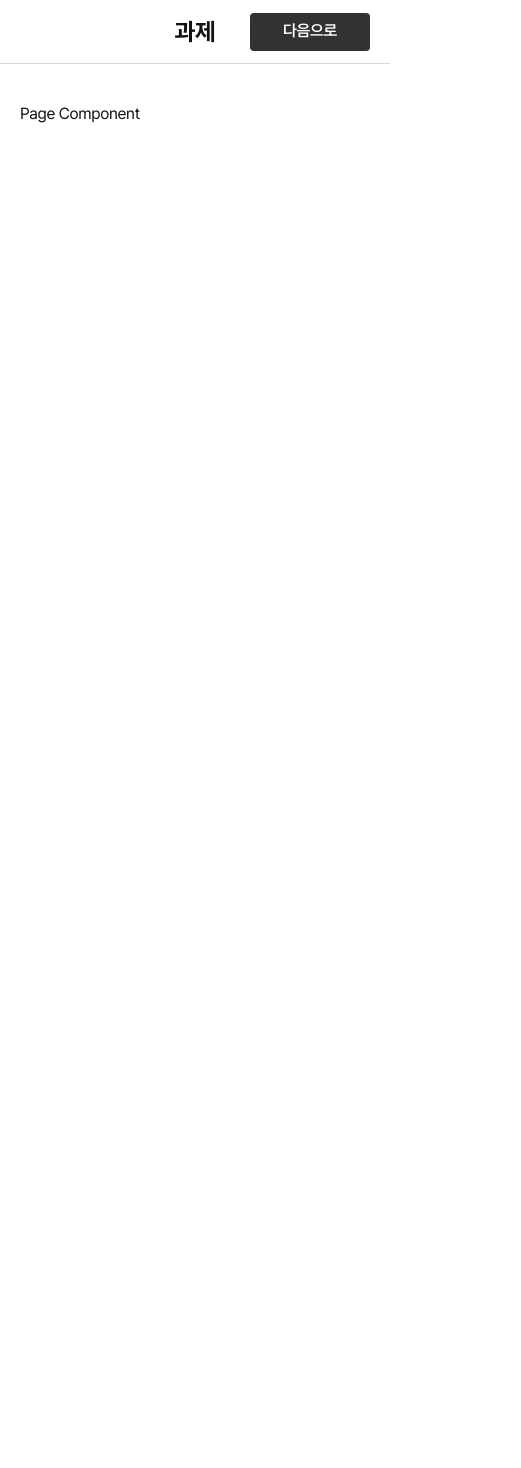
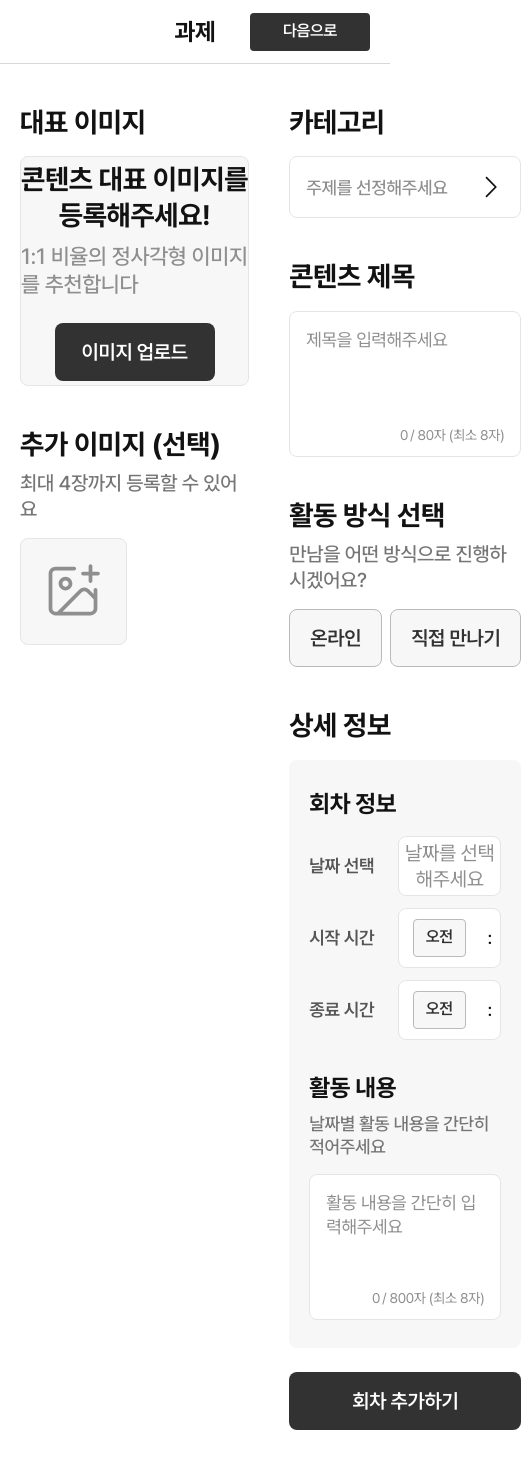
Before and after one commit to p-acid/curi, a Next.js app: page / in a window 390 px wide. Shown: the top 1468 px of the page, 521 px wide, since content can reach past the window. Before the commit the page ends 844 px from the top, so only its background shows below. Built offline with nearby package versions, Linux system fonts and the light colour scheme.

Commit message:
style: 기본 마크업 및 반응형 분기 구현

```diff
--- a/src/app/(navigation)/page.tsx
+++ b/src/app/(navigation)/page.tsx
@@ -1,9 +1,184 @@
+import Link from "next/link";
+import ChevronRightIcon from "@/assets/icons/chevron-right.svg?component";
+import ImagePlusIcon from "@/assets/icons/image-plus.svg?component";
+import { Button } from "@/components/button";
+import { Textarea } from "@/components/textarea";
+import { PAGE_ROUTES } from "@/config";
+
 const HomePage = () => {
   return (
-    <main className="content">
-      <div className="box">
-        <h1>Page Component</h1>
-      </div>
+    <main className="content flex gap-10 max-mobile:flex-col max-mobile:gap-0">
+      <section className="flex-1">
+        <div className="box">
+          <h3 className="heading-1">대표 이미지</h3>
+          <div className="flex aspect-square flex-col items-center justify-center gap-6 rounded-lg border border-[#E5E5E5] bg-[#F7F7F8]">
+            <div className="flex flex-col gap-2">
+              <p className="whitespace-pre text-center font-bold text-[28px] max-mobile:text-xl">
+                콘텐츠 대표 이미지를
+                <br />
+                등록해주세요!
+              </p>
+              <p className="font-medium text-[#8F8F8F] text-[22px] max-mobile:text-base">
+                1:1 비율의 정사각형 이미지를 추천합니다
+              </p>
+            </div>
+            <Button size="large" className="max-mobile:btn-medium w-40">
+              이미지 업로드
+            </Button>
+          </div>
+        </div>
+
+        <div className="box">
+          <div className="space-y-2">
+            <h3 className="heading-1">추가 이미지 (선택)</h3>
+            <p className="title-1 text-[#767676]">
+              최대 4장까지 등록할 수 있어요
+            </p>
+          </div>
+          <div className="grid grid-cols-2 grid-rows-2 gap-4">
+            <label className="flex aspect-square cursor-pointer items-center justify-center rounded-lg border border-[#E5E5E5] bg-[#F7F7F8]">
+              <ImagePlusIcon
+                className="size-15 text-[#8F8F8F] max-mobile:size-8"
+                width={60}
+                height={60}
+              />
+              <input id="file" type="file" className="sr-only" />
+            </label>
+          </div>
+        </div>
+      </section>
+      <section className="flex-1">
+        <div className="box">
+          <h3 className="heading-1">카테고리</h3>
+          <Link
+            href={PAGE_ROUTES.CATEGORY}
+            className="flex items-center justify-between gap-1 rounded-lg border border-[#E5E5E5] bg-background p-4 max-mobile:py-3"
+          >
+            <span className="font-medium text-[#8F8F8F] text-lg max-mobile:text-base">
+              주제를 선정해주세요
+            </span>
+            <ChevronRightIcon className="size-7 text-foreground max-mobile:size-6" />
+          </Link>
+        </div>
+
+        <div className="box">
+          <h3 className="heading-1">콘텐츠 제목</h3>
+          <Textarea
+            placeholder="제목을 입력해주세요"
+            minLength={8}
+            maxLength={80}
+          />
+        </div>
+
+        <div className="box">
+          <div className="space-y-2">
+            <h3 className="heading-1">활동 방식 선택</h3>
+            <p className="title-1 text-[#767676]">
+              만남을 어떤 방식으로 진행하시겠어요?
+            </p>
+          </div>
+          <div className="flex gap-2">
+            <Button
+              color="primaryOutline"
+              size="large"
+              className="max-mobile:btn-medium w-full"
+            >
+              온라인
+            </Button>
+            <Button
+              color="primaryOutline"
+              size="large"
+              className="max-mobile:btn-medium w-full"
+            >
+              직접 만나기
+            </Button>
+          </div>
+        </div>
+
+        <div className="box">
+          <h3 className="heading-1">상세 정보</h3>
+          <div className="flex flex-col gap-8 rounded-lg bg-[#F7F7F8] px-5 py-7">
+            <div className="space-y-4">
+              <p className="heading-2">회차 정보</p>
+              <div className="space-y-3">
+                <div className="flex items-center gap-6 max-mobile:gap-4">
+                  <span className="whitespace-pre font-semibold text-[#565656] text-lg max-mobile:text-base">
+                    날짜 선택
+                  </span>
+                  <button
+                    type="button"
+                    className="flex h-15 w-full items-center justify-center rounded-lg border border-[#E5E5E5] bg-background max-mobile:h-13"
+                  >
+                    <p className="text-[#8F8F8F] text-xl max-mobile:text-base">
+                      날짜를 선택해주세요
+                    </p>
+                  </button>
+                </div>
+
+                <div className="flex items-center gap-6 max-mobile:gap-4">
+                  <span className="whitespace-pre font-semibold text-[#565656] text-lg max-mobile:text-base">
+                    시작 시간
+                  </span>
+                  <div className="flex h-15 w-full items-center justify-center rounded-lg border border-[#E5E5E5] bg-background max-mobile:h-13">
+                    <div className="flex min-w-20 items-center justify-center max-mobile:min-w-16">
+                      <Button
+                        color="primaryOutline"
+                        size="small"
+                        className="max-mobile:px-2"
+                      >
+                        오전
+                      </Button>
+                    </div>
+                    <input className="w-full text-center font-medium text-xl outline-none max-mobile:text-lg" />
+                    <span className="font-medium text-lg">:</span>
+                    <input className="w-full text-center font-medium text-xl outline-none max-mobile:text-lg" />
+                  </div>
+                </div>
+
+                <div className="flex items-center gap-6 max-mobile:gap-4">
+                  <span className="whitespace-pre font-semibold text-[#565656] text-lg max-mobile:text-base">
+                    종료 시간
+                  </span>
+                  <div className="flex h-15 w-full items-center justify-center rounded-lg border border-[#E5E5E5] bg-background max-mobile:h-13">
+                    <div className="flex min-w-20 items-center justify-center max-mobile:min-w-16">
+                      <Button
+                        color="primaryOutline"
+                        size="small"
+                        className="max-mobile:px-2"
+                      >
+                        오전
+                      </Button>
+                    </div>
+                    <input className="w-full text-center font-medium text-xl outline-none max-mobile:text-lg" />
+                    <span className="font-medium text-lg">:</span>
+                    <input className="w-full text-center font-medium text-xl outline-none max-mobile:text-lg" />
+                  </div>
+                </div>
+              </div>
+            </div>
+
+            <div className="space-y-4">
+              <div className="space-y-2">
+                <p className="heading-2">활동 내용</p>
+                <p className="title-2 text-[#767676]">
+                  날짜별 활동 내용을 간단히 적어주세요
+                </p>
+              </div>
+              <Textarea
+                placeholder="활동 내용을 간단히 입력해주세요"
+                minLength={8}
+                maxLength={800}
+              />
+            </div>
+          </div>
+        </div>
+
+        <div className="pt-6 max-mobile:px-4">
+          <Button size="large" className="max-mobile:btn-medium w-full">
+            회차 추가하기
+          </Button>
+        </div>
+      </section>
     </main>
   );
 };
--- a/src/app/category/layout.tsx
+++ b/src/app/category/layout.tsx
@@ -1,13 +1,17 @@
 "use client";
 
+import { useRouter } from "next/navigation";
 import type { PropsWithChildren } from "react";
+import { PAGE_ROUTES } from "@/config";
 import { BottomButton } from "@/layouts/bottom-button";
 import { Header } from "@/layouts/header";
 
 const CategoryLayout = ({ children }: PropsWithChildren) => {
+  const { push } = useRouter();
+
   return (
     <div>
-      <Header title="카테고리" onExit={console.log} />
+      <Header title="카테고리" onExit={() => push(PAGE_ROUTES.ROOT)} />
       {children}
       <BottomButton>다음으로</BottomButton>
     </div>
--- a/src/app/globals.css
+++ b/src/app/globals.css
@@ -1,6 +1,8 @@
 @import "tailwindcss";
 
 @theme {
+  --color-background: #ffffff;
+  --color-foreground: #121212;
   --spacing-container: 1100px;
   --breakpoint-desktop: 1100px;
   --breakpoint-mobile: 767;
@@ -14,21 +16,44 @@
 }
 
 @utility content {
-  @apply px-5 max-mobile:px-0
+  @apply mx-auto px-5 max-w-container max-mobile:px-0 pb-40 max-mobile:pb-[232px]
 }
 
 @utility box {
-  @apply pt-10 max-mobile:px-4
+  @apply space-y-4 pt-10 max-mobile:space-y-3 max-mobile:px-4
 }
 
-:root {
-  --background: #ffffff;
-  --foreground: #121212;
+@utility heading-1 {
+  @apply text-[28px] max-mobile:text-[22px] font-bold
+}
+
+@utility heading-2 {
+  @apply text-2xl max-mobile:text-xl font-bold
+}
+
+@utility title-1 {
+  @apply text-[20px] max-mobile:text-lg font-medium
+}
+
+@utility title-2 {
+  @apply text-lg max-mobile:text-base font-medium
+}
+
+@utility btn-small {
+  @apply h-[38px] rounded-sm px-3 text-base leading-[1.4]!
+}
+
+@utility btn-medium {
+  @apply h-12 rounded-md px-5 text-lg
+}
+
+@utility btn-large {
+  @apply h-[58px] rounded-lg px-5 text-xl
 }
 
 body {
-  color: var(--foreground);
-  background: var(--background);
+  color: var(--color-foreground);
+  background: var(--color-background);
   line-height: 1.3 !important;
   letter-spacing: -0.02em;
 }
--- a/src/components/button.tsx
+++ b/src/components/button.tsx
@@ -4,21 +4,21 @@ import { type ButtonHTMLAttributes, forwardRef } from "react";
 import { cn } from "@/utils/cn";
 
 const buttonVariants = cva(
-  "inline-flex w-fit items-center justify-center font-semibold active:font-bold disabled:pointer-events-none",
+  "inline-flex w-fit items-center justify-center whitespace-pre font-semibold active:font-bold disabled:pointer-events-none",
   {
     variants: {
       color: {
         graySolid:
-          "bg-[#323232] text-white hover:bg-[#565656] active:bg-[#121212] disabled:bg-[#D7D7D7]",
+          "bg-[#323232] text-white hover:bg-[#565656] active:bg-foreground disabled:bg-[#D7D7D7]",
         primarySolid:
           "bg-[#03C124] text-white hover:bg-[#02891A] active:bg-[#026A14] disabled:bg-[#D7D7D7]",
         primaryOutline:
           "border border-[#BABABA] bg-[#F7F7F8] text-[#323232] hover:bg-[#E5E5E5] active:border-[#03C124] active:bg-[#E6F9E9] active:text-[#03C124] disabled:border-[#D7D7D7] disabled:bg-[#E5E5E5] disabled:text-[#8F8F8F]",
       },
       size: {
-        small: "h-[38px] rounded-sm px-3 text-base leading-[1.4]!",
-        medium: "h-12 rounded-md px-5 text-lg",
-        large: "h-[58px] rounded-lg px-5 text-xl",
+        small: "btn-small",
+        medium: "btn-medium",
+        large: "btn-large",
       },
       /**
        * `compoundVariants` 를 위한 `variants` 필드
@@ -32,7 +32,7 @@ const buttonVariants = cva(
       {
         color: "graySolid",
         active: true,
-        className: "bg-[#121212]",
+        className: "bg-foreground",
       },
       {
         color: "primarySolid",
--- a/src/components/textarea.tsx
+++ b/src/components/textarea.tsx
@@ -56,7 +56,7 @@ export const Textarea = forwardRef<HTMLTextAreaElement, TextareaProps>(
             onChange={handleChange}
             maxLength={maxLength}
             className={cn(
-              "min-h-[100px] w-full resize-none bg-transparent px-4 pt-4 pb-2 text-[#121212] text-base caret-[#03C124] outline-none placeholder:text-[#8F8F8F]",
+              "min-h-[100px] w-full resize-none bg-transparent px-4 pt-4 pb-2 text-foreground text-lg caret-[#03C124] outline-none placeholder:text-[#8F8F8F] max-mobile:min-h-20 max-mobile:text-base",
               { "caret-[#E82929]": error },
               className,
             )}
--- /dev/null
+++ b/src/config/index.ts
@@ -0,0 +1 @@
+export { PAGE_ROUTES } from "./page-routes";
--- /dev/null
+++ b/src/config/page-routes.ts
@@ -0,0 +1,4 @@
+export const PAGE_ROUTES = {
+  ROOT: "/",
+  CATEGORY: "/category",
+} as const;
--- a/src/layouts/bottom-button.tsx
+++ b/src/layouts/bottom-button.tsx
@@ -2,7 +2,7 @@ import { Button, type ButtonProps } from "@/components/button";
 
 export const BottomButton = (props: ButtonProps) => {
   return (
-    <div className="fixed bottom-0 hidden w-full border-[#E5E5E5] border-t px-4 pt-2 pb-4 max-mobile:block">
+    <div className="fixed bottom-0 hidden w-full border-[#E5E5E5] border-t bg-background px-4 pt-2 pb-4 max-mobile:block">
       <Button color="primarySolid" className="w-full" {...props} />
     </div>
   );
--- a/src/layouts/header.tsx
+++ b/src/layouts/header.tsx
@@ -1,5 +1,5 @@
 import type { MouseEventHandler } from "react";
-import X from "@/assets/icons/x.svg";
+import X from "@/assets/icons/x.svg?component";
 import { Button } from "@/components/button";
 import { cn } from "@/utils";
 
@@ -10,7 +10,7 @@ interface HeaderProps {
 
 export const Header = ({ title, onExit }: HeaderProps) => {
   return (
-    <header className="sticky top-0 left-0 h-16 w-full border-[#D7D7D7] border-b max-mobile:h-12">
+    <header className="sticky top-0 left-0 h-16 w-full border-[#D7D7D7] border-b bg-background max-mobile:h-12">
       <div
         className={cn(
           "mx-auto flex h-full w-full max-w-container items-center justify-end px-5 max-mobile:px-4 max-mobile:py-2",
@@ -32,7 +32,7 @@ export const Header = ({ title, onExit }: HeaderProps) => {
               className="hidden max-mobile:inline-block"
               onClick={onExit}
             >
-              <X />
+              <X className="size-7" />
             </button>
           </>
         )}
```
